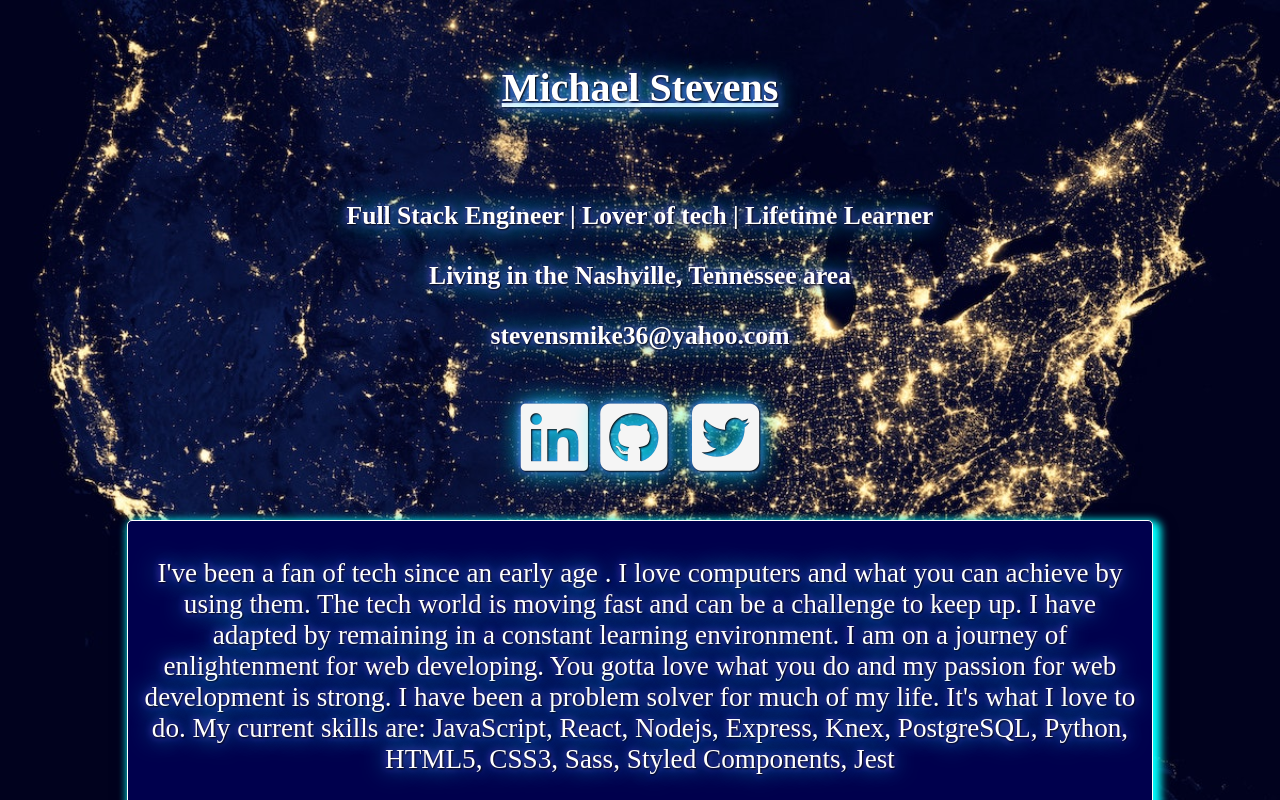
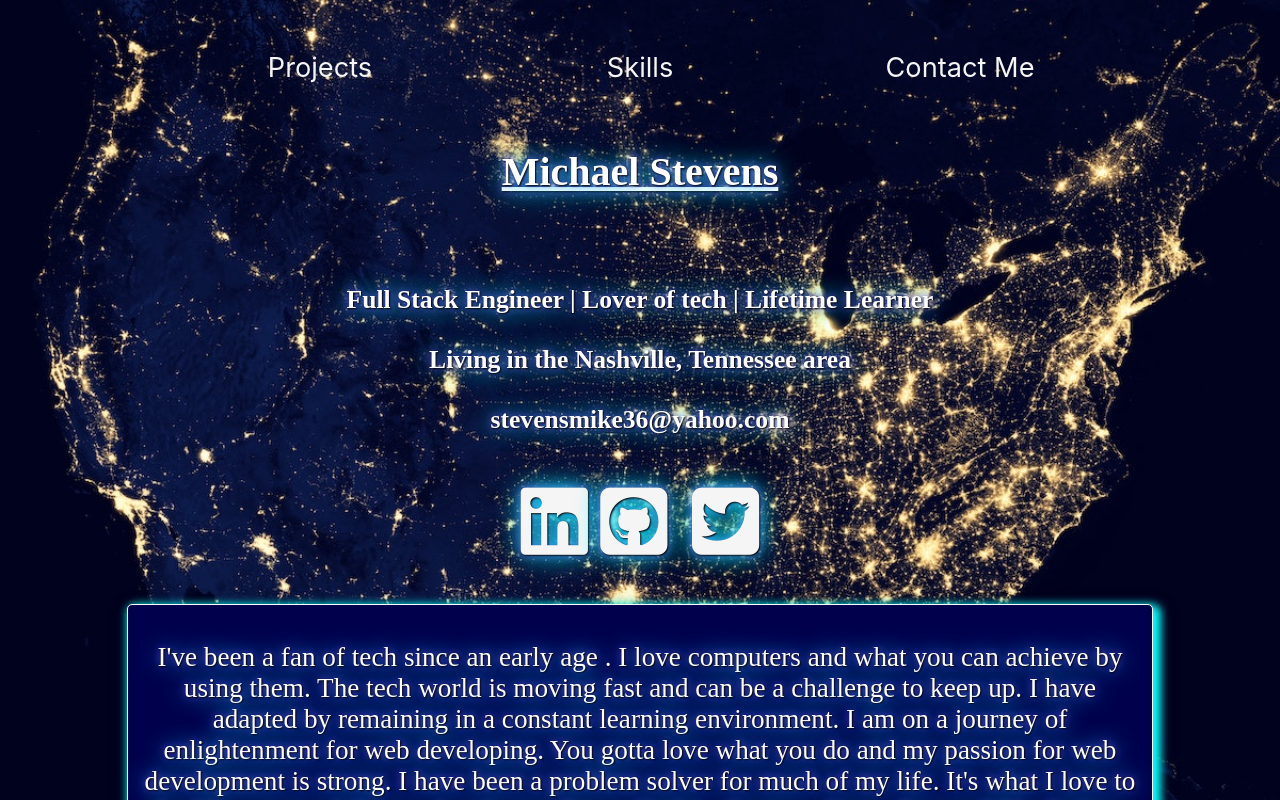
Before and after one commit to MichaelZane/portfolio, a React (Create React App) app: page / in a window 1280 px wide. Shown: the top 800 px of the page. Built offline with nearby package versions, Linux system fonts and the light colour scheme; a web font is replaced by a local one.

Commit message:
added menu links

```diff
--- a/package.json
+++ b/package.json
@@ -10,7 +10,7 @@
     "components": "^0.1.0",
     "react": "^16.12.0",
     "react-dom": "^16.12.0",
-    "react-scripts": "3.3.0",
+    "react-scripts": "^3.4.1",
     "styled": "^1.0.0",
     "styled-components": "^5.0.1"
   },
--- a/src/App.js
+++ b/src/App.js
@@ -6,6 +6,7 @@
 import Projects from './components/Projects'
 import Footer from './components/Footer';
 import Contact from './Contact';
+
 
 const Title = styled.h1 `
   margin: 5%;
@@ -23,9 +24,19 @@
 `
 
 function App() {
+
+
+
+
+
   return (
     <>
     <div className="App">
+      <div className="btn-wrap" >
+      <a class="button" href="#project">Projects</a>
+      <a class="button" href="#skill">Skills</a>
+      <a class="button" href="#contact">Contact Me</a>
+      </div>
       <Title>Michael Stevens</Title>
       <SubTitle>Full Stack Engineer | Lover of tech | Lifetime Learner<br/>
         <br/>
@@ -41,12 +52,12 @@
 
 
       <AboutMe />
-      <h1>Skills</h1>
+      <h1 id="skill" >Skills</h1>
       <Skills />
-      <h1>Projects</h1>
-      <Projects />
-      <h1>Contact Me</h1>
-      <Contact />
+      <h1 id="project" >Projects</h1>
+      <Projects  />
+      <h1 id="contact" >Contact Me</h1>
+      <Contact  />
       <Footer />
 
     </div>
--- a/src/index.css
+++ b/src/index.css
@@ -37,6 +37,11 @@
   padding: 1%;
 }
 
+a {
+  width: 25%;
+  text-align: center;
+}
+
 .fb {
   color: white;
 
@@ -68,7 +73,9 @@
 }
 
 a {
+  margin-top: 4%;
   color: whitesmoke;
+  text-decoration: none;
 }
 
 input {
@@ -87,11 +94,18 @@
   border-radius: 7px;
   margin: 2%;
   width: 80%;
-  font-size: x-large;
+  font-size: 24px;
+}
+
+.link {
+  color: white;
+  width: 25%;
+  background-color: transparent;
+  cursor: pointer;
 }
 
 .btn {
-  height: 35px;
+  height: 55px;
   border-radius: 7px;
   margin: 2%;
   width: 25%;
@@ -100,6 +114,13 @@
   background-color: darkgreen;
 }
 
+.btn-wrap {
+  display: flex;
+  justify-content: center;
+  font-size: 1.7rem;
+
+}
+
 ::placeholder {
   font-size: x-large;
 }
```
Also changed, not shown: 1 other file (tests, documents, lock files or other folders).
